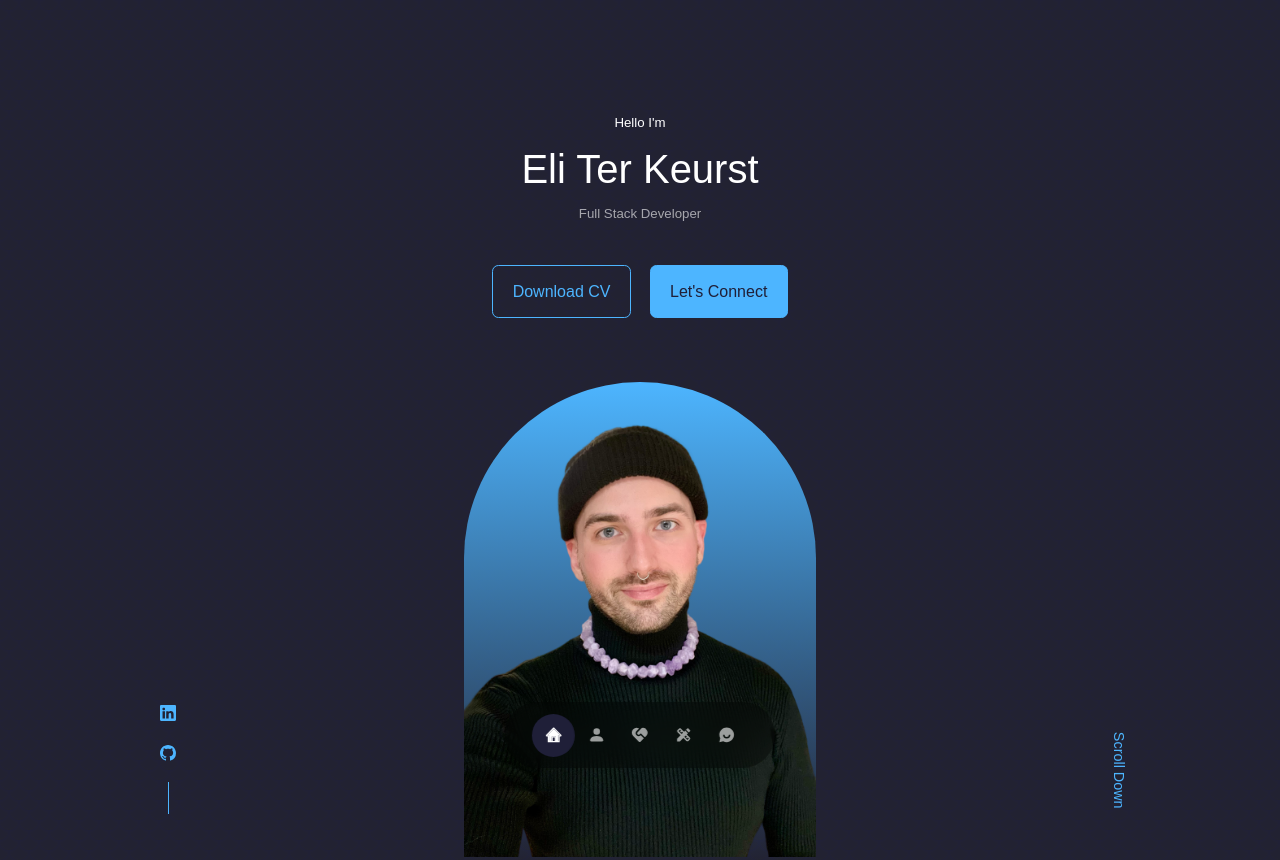
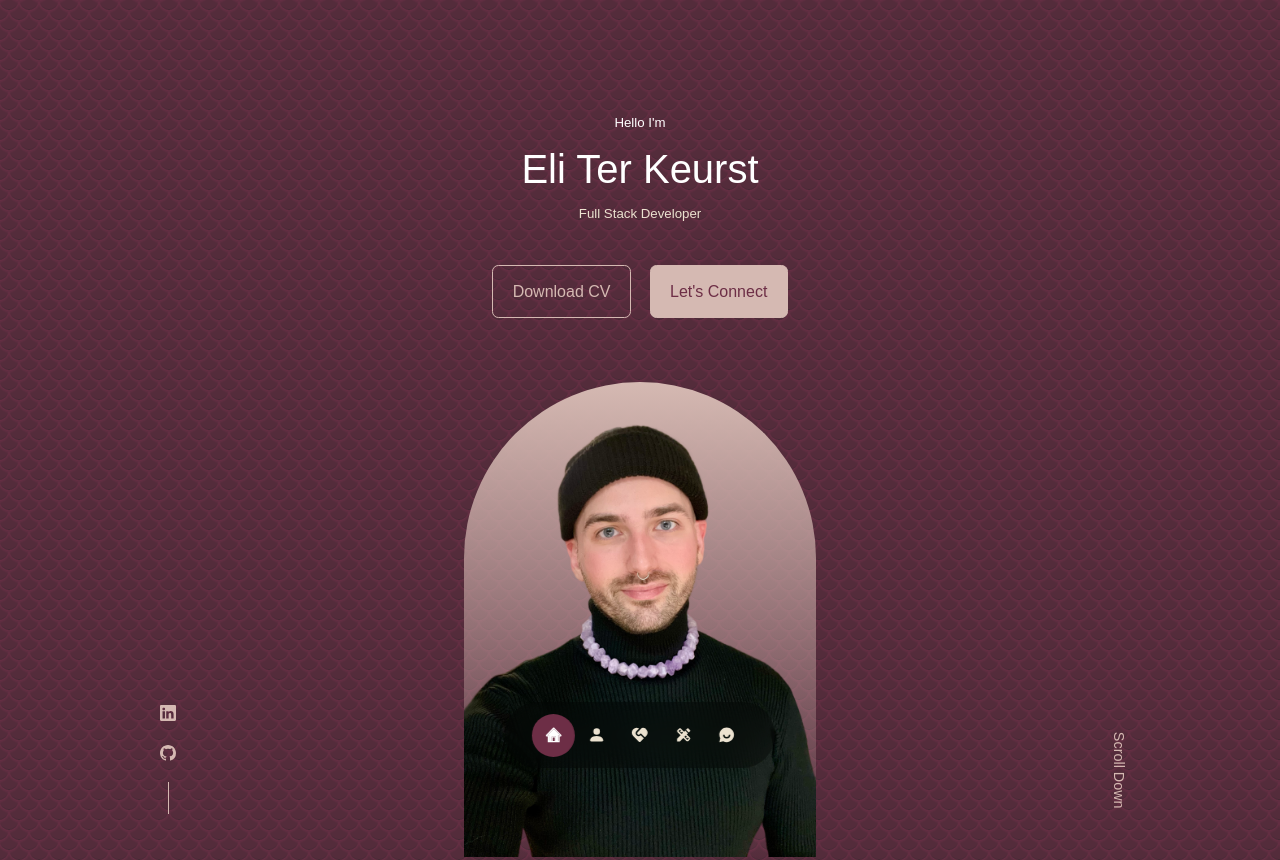
Before and after one commit to crystal-coding-time/laughing-red-journey, a React (Create React App) app: page / in a window 1280 px wide. Shown: the top 860 px of the page. Built offline with nearby package versions, Linux system fonts and the light colour scheme; a web font is replaced by a local one.

Commit message:
debugging

```diff
--- a/src/index.css
+++ b/src/index.css
@@ -11,12 +11,12 @@
 }
 
 :root {
-    --color-bg: #1f1f38;
-    --color-bg-variant: #2c2c6c;
-    --color-primary: #4db5ff;
-    --color-primary-variant: rgba(77, 181, 255, 0.4);
+    --color-bg: #6D2E46;
+    --color-bg-variant: #A26769;
+    --color-primary: #D5B9B2;
+    --color-primary-variant: #CEBEBE;
     --color-white: #fff;
-    --color-light: rgba(255, 255, 255, 0.6);
+    --color-light: #ECE2D0;
 
     --container-width-lg: 75%;
     --container-width-md: 86%;
```
